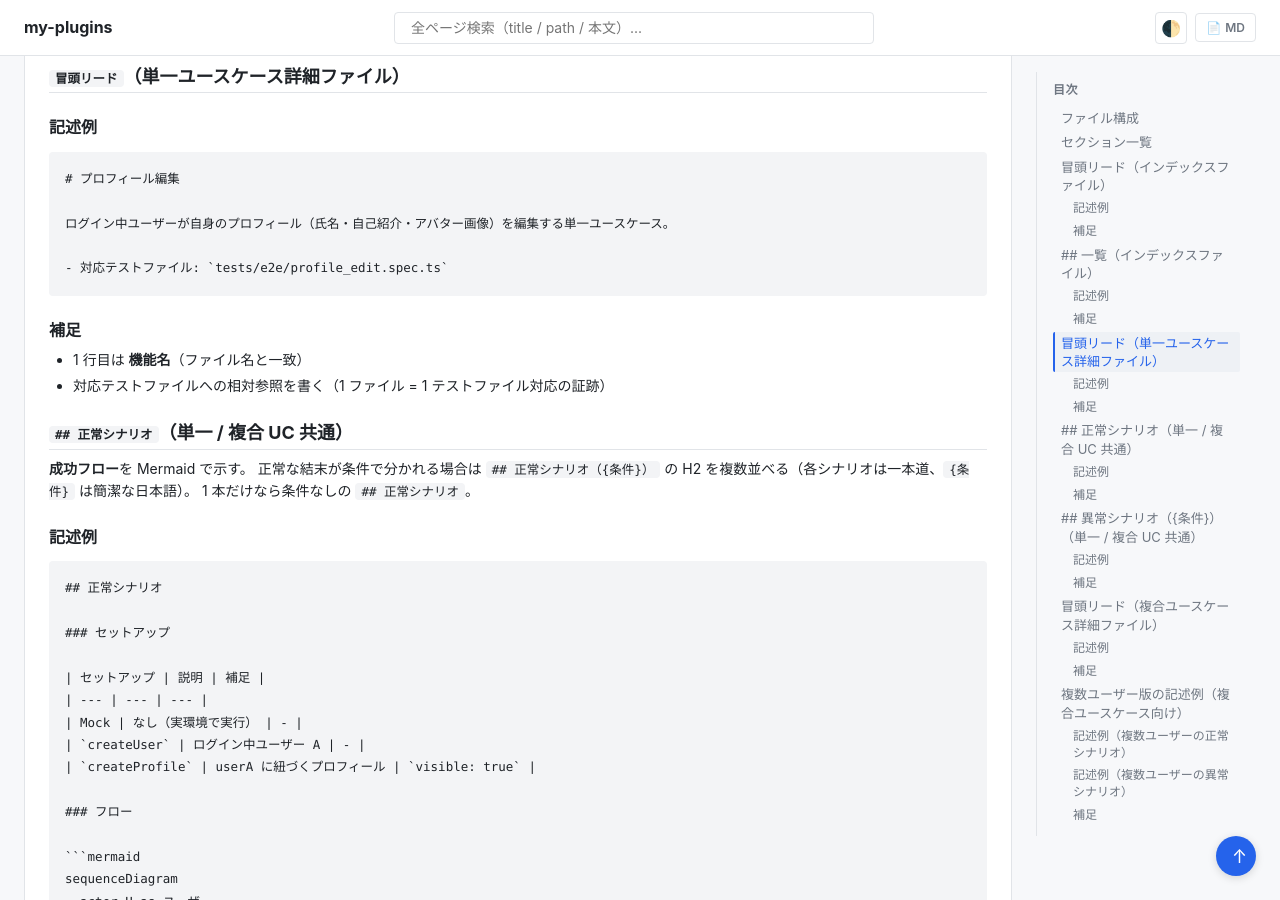
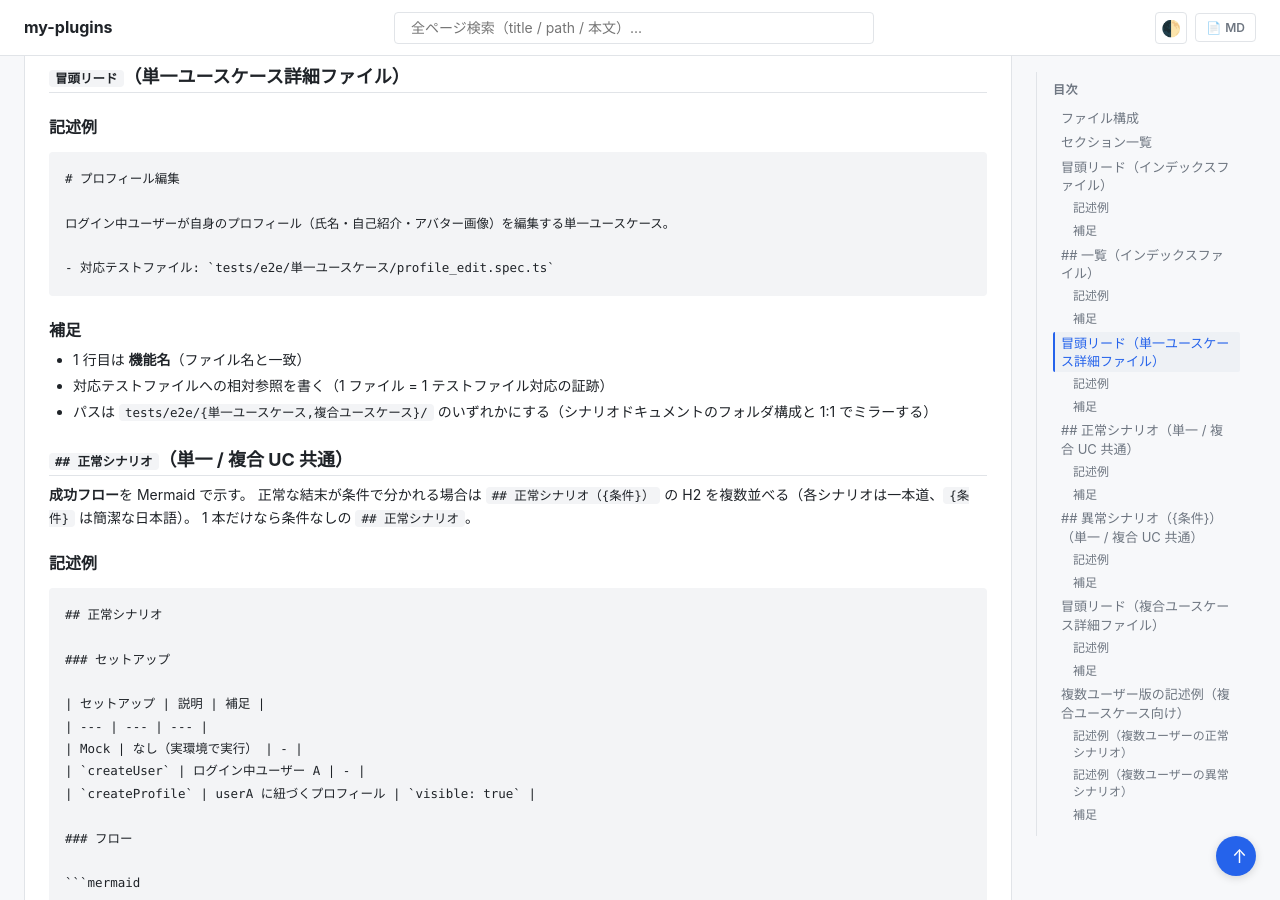
Before and after one commit to shuhei1101/ai-monitor-e2e, a Jekyll site: the page built from docs/wiki/テンプレート/シナリオ.md, in a window 1280 px wide and 900 px high, scrolled down 3193 px. Built offline with Jekyll 4.4.1, drawn with Linux system fonts in a browser that asks for light colours; our own code applies the rules of GitHub Pages for plain Markdown files; some of the changed text lies outside the part shown.

Commit message:
テンプレート/シナリオ に E2E テストのフォルダ分けルールを追記 + 対応テストファイルパスを更新
Co-Authored-By: Claude Fable 5 <noreply@anthropic.com>

````diff
--- a/docs/wiki/テンプレート/シナリオ.md
+++ b/docs/wiki/テンプレート/シナリオ.md
@@ -136,13 +136,14 @@ UC の内部には踏み込まない。
 
 ログイン中ユーザーが自身のプロフィール（氏名・自己紹介・アバター画像）を編集する単一ユースケース。
 
-- 対応テストファイル: `tests/e2e/profile_edit.spec.ts`
+- 対応テストファイル: `tests/e2e/単一ユースケース/profile_edit.spec.ts`
 ```
 
 ### 補足
 
 - 1 行目は **機能名**（ファイル名と一致）
 - 対応テストファイルへの相対参照を書く（1 ファイル = 1 テストファイル対応の証跡）
+- パスは `tests/e2e/{単一ユースケース,複合ユースケース}/` のいずれかにする（シナリオドキュメントのフォルダ構成と 1:1 でミラーする）
 
 ## `## 正常シナリオ`（単一 / 複合 UC 共通）
 
@@ -369,7 +370,7 @@ sequenceDiagram
 
 新規ユーザーがサインアップ → メール認証 → 初回サインイン → 初回タスクを作成するまでの業務シナリオ。
 
-- 対応テストファイル: `tests/e2e/signup_to_first_task.spec.ts`
+- 対応テストファイル: `tests/e2e/複合ユースケース/signup_to_first_task.spec.ts`
 
 ```
 
````
Also changed, not shown: docs/wiki/設計図/シナリオ/単一ユースケース/Issue分解と子起票.md (+1 -1 lines), docs/wiki/設計図/シナリオ/単一ユースケース/epic要件確定.md (+1 -1 lines), docs/wiki/設計図/シナリオ/単一ユースケース/モック完了確認.md (+1 -1 lines), docs/wiki/設計図/シナリオ/単一ユースケース/統合テスト起動.md (+1 -1 lines).
